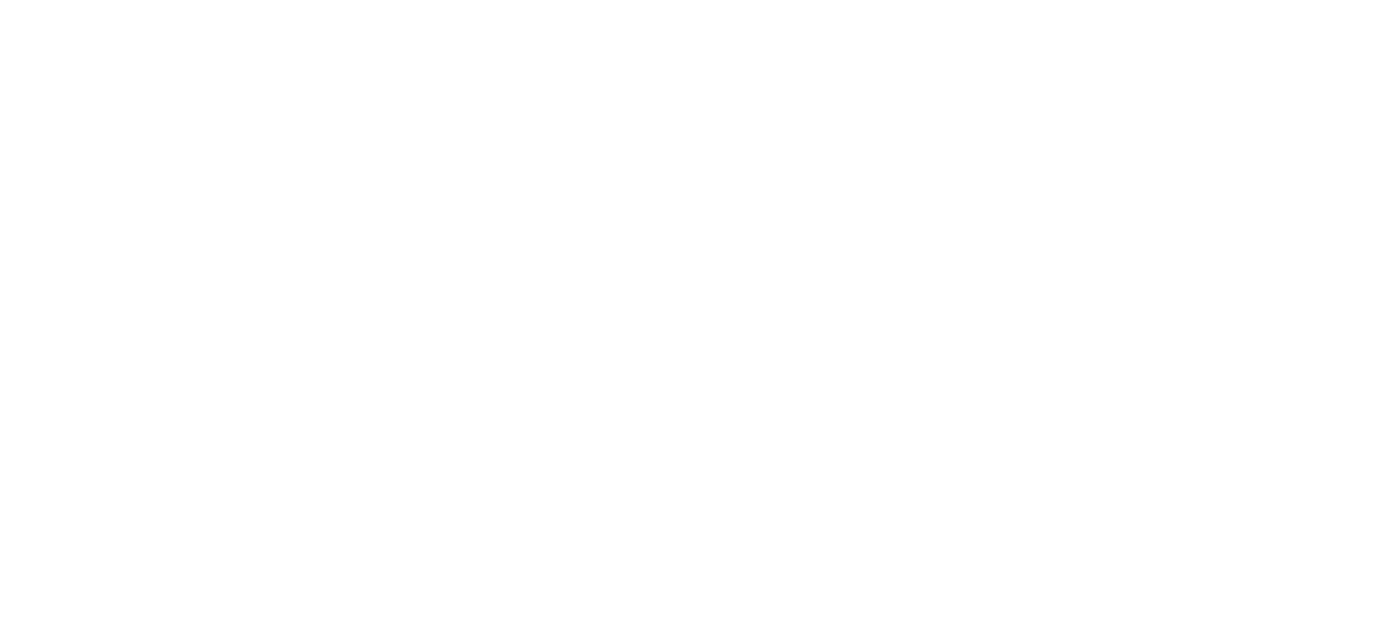
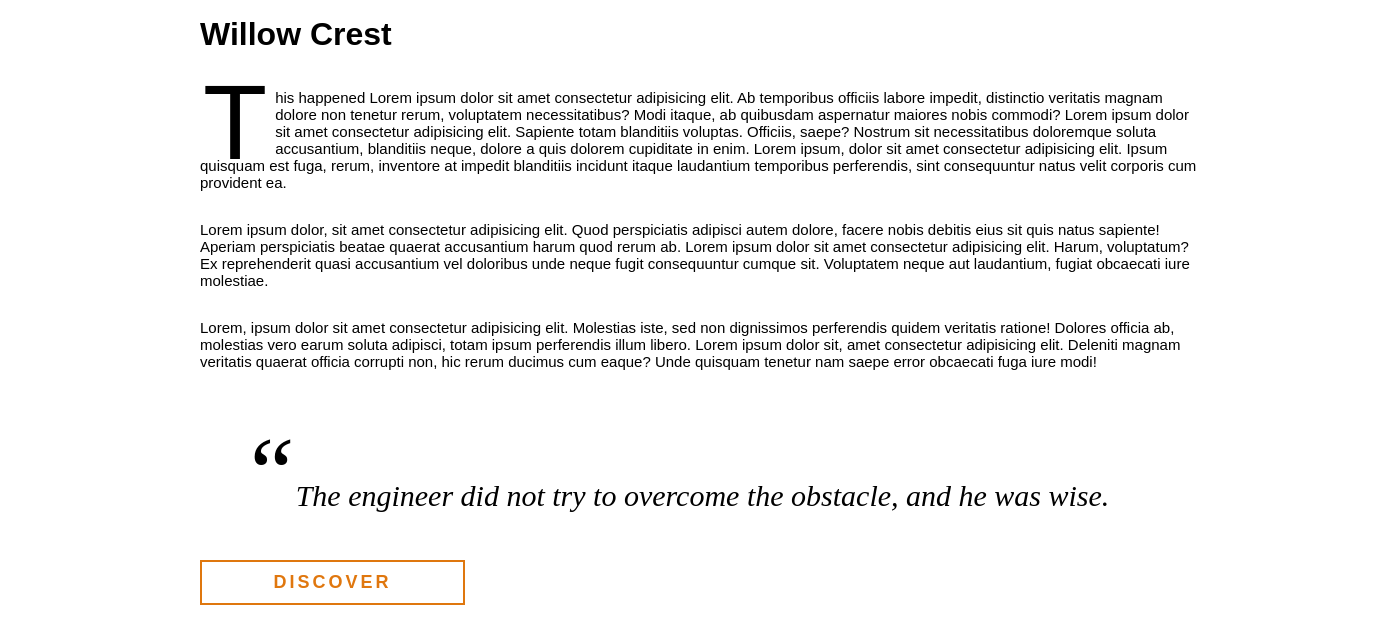
Before and after one commit to SerdiukArtem/fonts, a plain HTML site: page index.html in a window 1280 px wide. Shown: the whole page, 1400 px wide, since content can reach past the window. Drawn offline with Linux system fonts and the light colour scheme; a web font is replaced by a local one.

Commit message:
add some style and html

```diff
--- a/index.html
+++ b/index.html
@@ -1,13 +1,49 @@
 <!DOCTYPE html>
 <html lang="en">
+
 <head>
   <meta charset="UTF-8">
   <meta http-equiv="X-UA-Compatible" content="IE=edge">
   <meta name="viewport" content="width=device-width, initial-scale=1.0">
   <title>Fonts</title>
   <link rel="stylesheet" href="style.css">
+
+
 </head>
+
 <body>
+  <div class="container">
+    <div class="text">
+      <h1>Willow Crest</h1>
+      <p class="letter">This happened Lorem ipsum dolor sit amet consectetur adipisicing elit. Ab temporibus officiis
+        labore impedit, distinctio veritatis magnam dolore non tenetur rerum, voluptatem necessitatibus? Modi itaque, ab
+        quibusdam aspernatur maiores nobis commodi?
+        Lorem ipsum dolor sit amet consectetur adipisicing elit. Sapiente totam blanditiis voluptas. Officiis, saepe?
+        Nostrum sit necessitatibus doloremque soluta accusantium, blanditiis neque, dolore a quis dolorem cupiditate in
+        enim. Lorem ipsum, dolor sit amet consectetur adipisicing elit. Ipsum quisquam est fuga, rerum, inventore at
+        impedit blanditiis incidunt itaque laudantium temporibus perferendis, sint consequuntur natus velit corporis cum
+        provident ea.
+      </p>
+      <p>
+        Lorem ipsum dolor, sit amet consectetur adipisicing elit. Quod perspiciatis adipisci autem dolore, facere nobis
+        debitis eius sit quis natus sapiente! Aperiam perspiciatis beatae quaerat accusantium harum quod rerum ab.
+        Lorem ipsum dolor sit amet consectetur adipisicing elit. Harum, voluptatum? Ex reprehenderit quasi accusantium
+        vel doloribus unde neque fugit consequuntur cumque sit. Voluptatem neque aut laudantium, fugiat obcaecati iure
+        molestiae.
+      </p>
+      <p>
+        Lorem, ipsum dolor sit amet consectetur adipisicing elit. Molestias iste, sed non dignissimos perferendis quidem
+        veritatis ratione! Dolores officia ab, molestias vero earum soluta adipisci, totam ipsum perferendis illum
+        libero.
+        Lorem ipsum dolor sit, amet consectetur adipisicing elit. Deleniti magnam veritatis quaerat officia corrupti
+        non, hic rerum ducimus cum eaque? Unde quisquam tenetur nam saepe error obcaecati fuga iure modi!
+      </p>
+      <blockquote>
+        <span>&#8220;</span>The engineer did not try to overcome the obstacle, and he was wise.
+      </blockquote>
+    <button>discover</button>
+    </div>
+  </div>
+</body>
 
-</body>
 </html>
--- a/style.css
+++ b/style.css
@@ -0,0 +1,80 @@
+@font-face {
+  font-family: "Photina";
+  src: url("//db.onlinewebfonts.com/t/86e4910dca09b21de768cb0714d40970.eot");
+  src: url("//db.onlinewebfonts.com/t/86e4910dca09b21de768cb0714d40970.eot?#iefix") format("embedded-opentype"), url("//db.onlinewebfonts.com/t/86e4910dca09b21de768cb0714d40970.woff2") format("woff2"), url("//db.onlinewebfonts.com/t/86e4910dca09b21de768cb0714d40970.woff") format("woff"), url("//db.onlinewebfonts.com/t/86e4910dca09b21de768cb0714d40970.ttf") format("truetype"), url("//db.onlinewebfonts.com/t/86e4910dca09b21de768cb0714d40970.svg#Photina") format("svg");
+
+}
+body {
+  margin: 0;
+  padding: 0;
+}
+
+* {
+  box-sizing: border-box;
+}
+
+h1 {
+  font-family: "Photina", sans-serif;
+}
+
+p {
+  font-family: "Photina", sans-serif;
+  font-size: 15px;
+}
+
+.container {
+  width: 1400px;
+  height: 600px;
+  display: flex;
+  justify-content: center;
+  align-items: center;
+  margin: auto;
+}
+
+.text {
+  width: 1300px;
+  height: 400px;
+  display: flex;
+  flex-direction: column;
+  justify-content: center;
+  padding: 0 150px;
+}
+
+.letter::first-letter {
+  float: left;
+  font-size: 105px;
+  line-height: 60px;
+  padding-top: 4px;
+  padding-right: 8px;
+  padding-left: 3px;
+  font-family: "Photina", sans-serif;
+}
+
+blockquote {
+  font-style: italic;
+  font-size: 30px;
+}
+
+span {
+  font-size: 100px;
+}
+
+/* button {
+  width: 100px;
+  height: 50px;
+  text-transform: uppercase;
+  cursor: pointer;
+} */
+button {
+  font-family: "Photina", sans-serif;
+  text-transform: uppercase;
+  font-weight: 700;
+  font-size: 18px;
+  padding-top: 10px;
+  padding-bottom: 10px;
+  color: #e0770e;
+  border: 2px solid #df770e;
+  background-color: #FFF;
+  width: 265px;
+  letter-spacing: 3px;
+}
```
